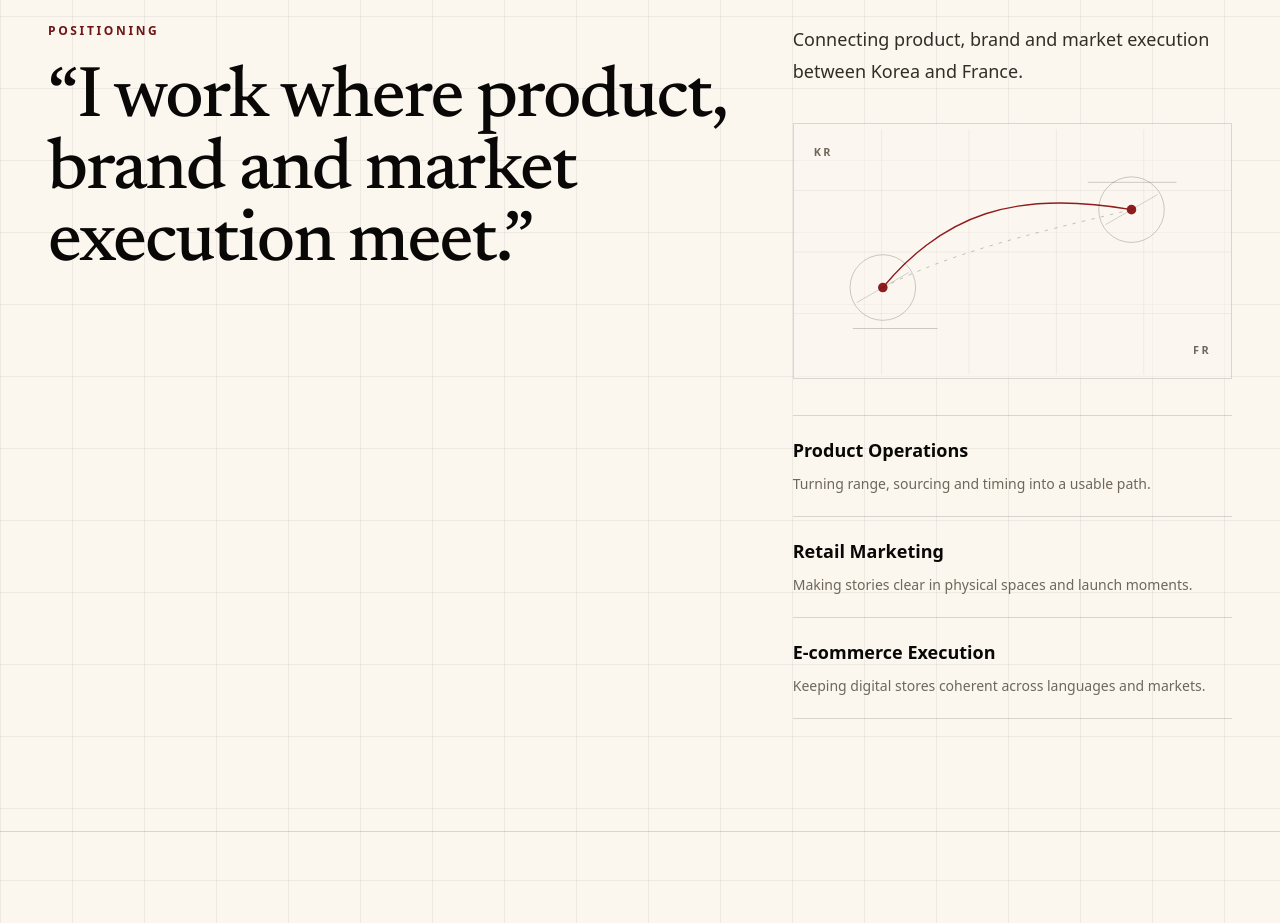
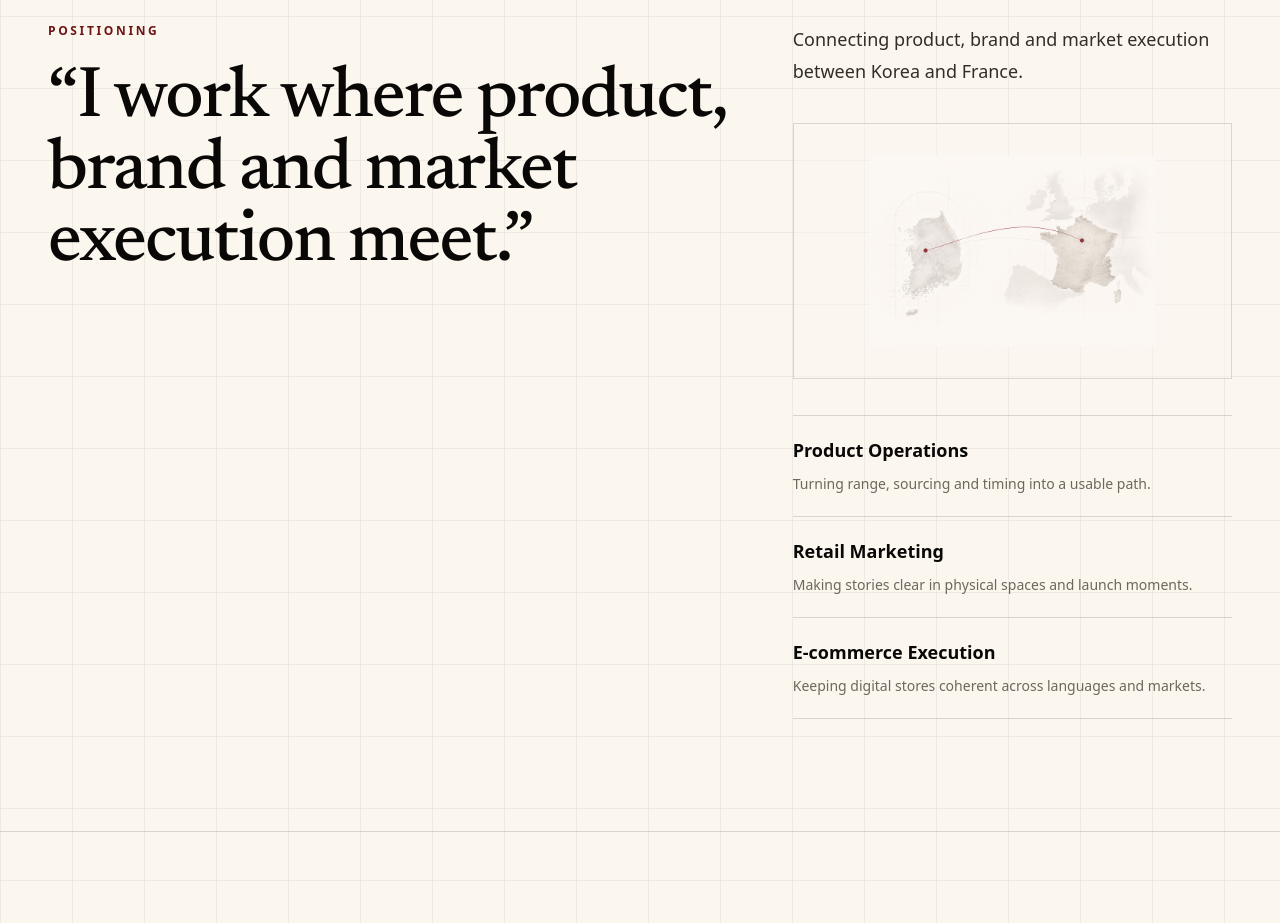
Before and after one commit to kwangsoojung/kwangsoo-profile, a React (Vite) app: page / in a window 1280 px wide. Shown: the part 1280-2203 px from the top of the page. Built offline with nearby package versions, Linux system fonts and the light colour scheme.

Commit message:
Update App.tsx

```diff
--- a/src/App.tsx
+++ b/src/App.tsx
@@ -12,6 +12,7 @@ import {
   ShoppingBag,
   Store,
 } from 'lucide-react';
+import { AssetImage } from './components/AssetImage';
 import { Button } from './components/Button';
 import { Container } from './components/Container';
 import { Eyebrow } from './components/Eyebrow';
@@ -271,11 +272,20 @@ function App() {
             </div>
             <div className="self-end">
               <p className="max-w-md text-lg leading-8 text-ink-700">{profile.summary}</p>
-              <KoreaFranceMapVisual
-                className="mt-9 h-64"
-                destinationLabel={profile.mapVisual.destination}
-                originLabel={profile.mapVisual.origin}
-              />
+              <div className="positioning-map-box relative mt-9 h-64 overflow-hidden border border-line bg-ivory-50/45 p-6 sm:p-8">
+                <AssetImage
+                  alt="Korea-France connection map"
+                  className="h-full w-full object-contain"
+                  fallback={
+                    <KoreaFranceMapVisual
+                      className="h-full border-0"
+                      destinationLabel={profile.mapVisual.destination}
+                      originLabel={profile.mapVisual.origin}
+                    />
+                  }
+                  src="/images/kr-fr-map-connection.png"
+                />
+              </div>
               <div className="mt-9 grid gap-0 border-t border-line">
                 {profile.pillars.map((pillar, index) => (
                   <article key={pillar.title} className="border-b border-line py-5">
```
